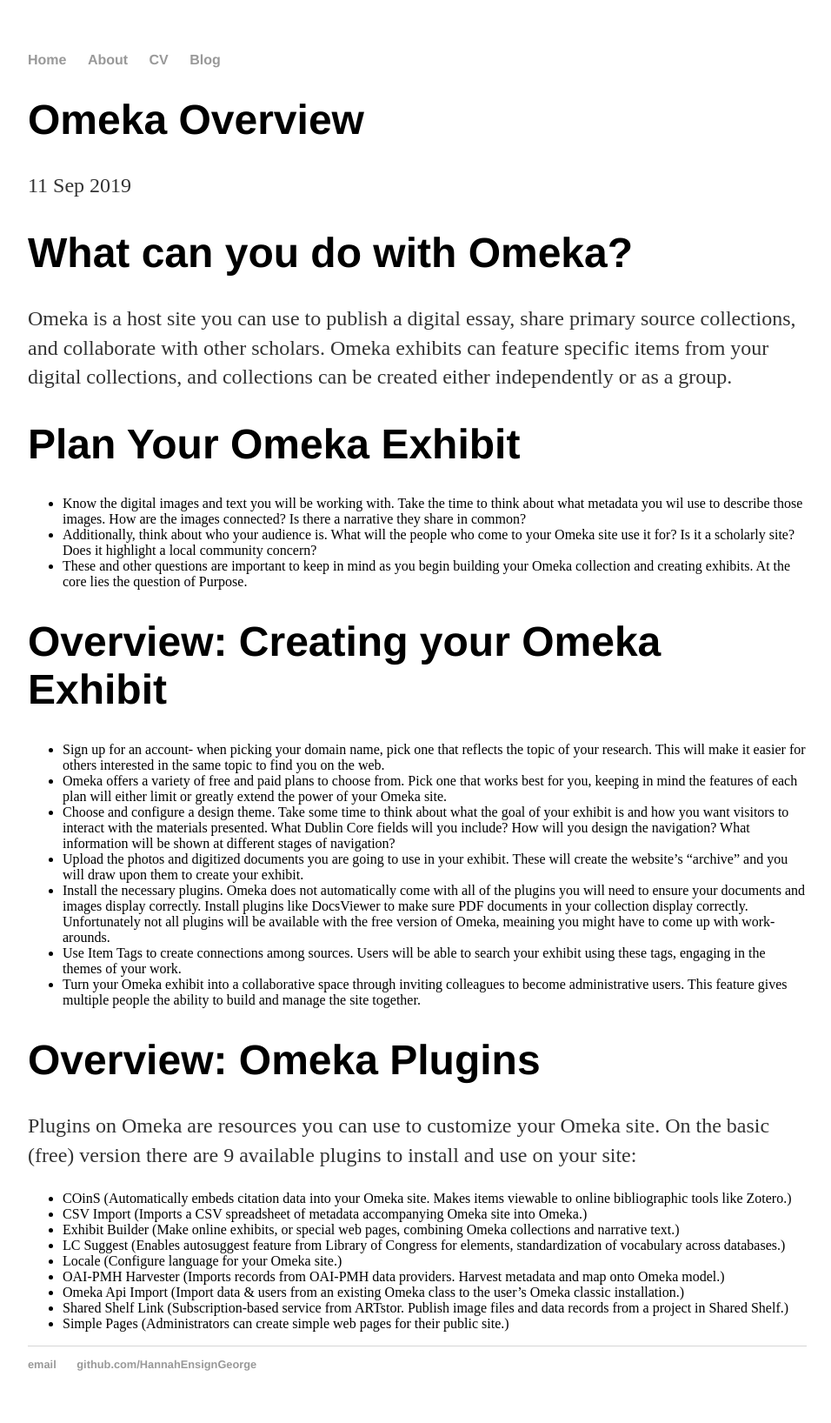
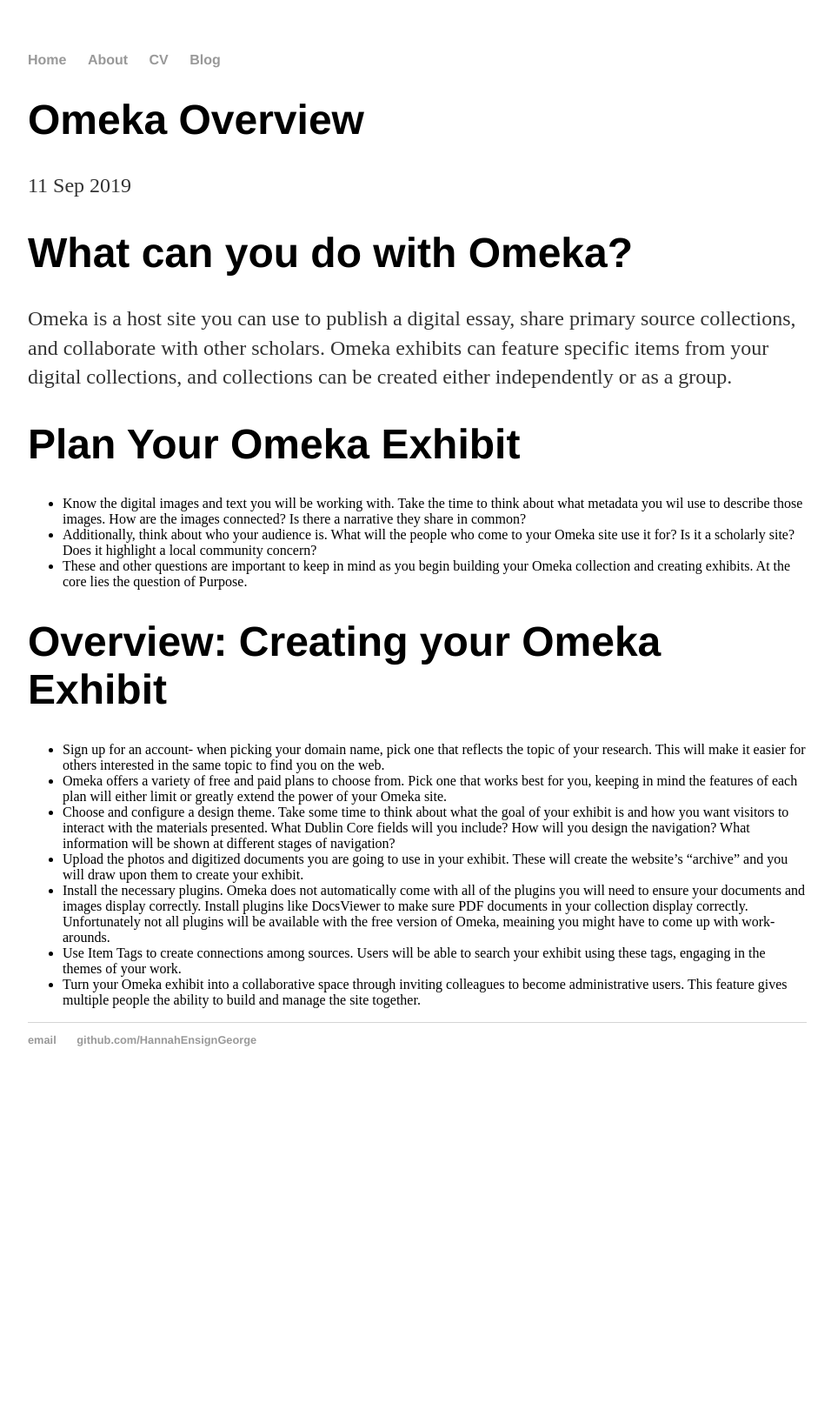
Before and after one commit to HannahEnsignGeorge/HannahEnsignGeorge.github.io, a Jekyll site: the page built from _posts/2019-09-11-Omeka-Overview.md, in a window 1280 px wide. Shown: the whole page at 87% size, without its empty margins (160-1116 px from the left). Built offline with Jekyll 4.4.1, drawn with Linux system fonts in a browser that asks for light colours; after the commit the page ends 1263 px from its top, so only the background shows below that.

Commit message:
Update 2019-09-11-Omeka-Overview.md

```diff
--- a/_posts/2019-09-11-Omeka-Overview.md
+++ b/_posts/2019-09-11-Omeka-Overview.md
@@ -22,16 +22,3 @@
 * Install the necessary plugins. Omeka does not automatically come with all of the plugins you will need to ensure your documents and images display correctly. Install plugins like DocsViewer to make sure PDF documents in your collection display correctly. Unfortunately not all plugins will be available with the free version of Omeka, meaining you might have to come up with work-arounds.
 * Use Item Tags to create connections among sources. Users will be able to search your exhibit using these tags, engaging in the themes of your work.
 * Turn your Omeka exhibit into a collaborative space through inviting colleagues to become administrative users. This feature gives multiple people the ability to build and manage the site together.
-
-# Overview: Omeka Plugins #
-
-Plugins on Omeka are resources you can use to customize your Omeka site. On the basic (free) version there are 9 available plugins to install and use on your site:
-  * COinS (Automatically embeds citation data into your Omeka site. Makes items viewable to online bibliographic tools like Zotero.)
-  * CSV Import (Imports a CSV spreadsheet of metadata accompanying Omeka site into Omeka.)
-  * Exhibit Builder (Make online exhibits, or special web pages, combining Omeka collections and narrative text.)
-  * LC Suggest (Enables autosuggest feature from Library of Congress for elements, standardization of vocabulary across databases.)
-  * Locale (Configure language for your Omeka site.)
-  * OAI-PMH Harvester (Imports records from OAI-PMH data providers. Harvest metadata and map onto Omeka model.)
-  * Omeka Api Import (Import data & users from an existing Omeka class to the user's Omeka classic installation.)
-  * Shared Shelf Link (Subscription-based service from ARTstor. Publish image files and data records from a project in Shared Shelf.)
-  * Simple Pages (Administrators can create simple web pages for their public site.)
```
